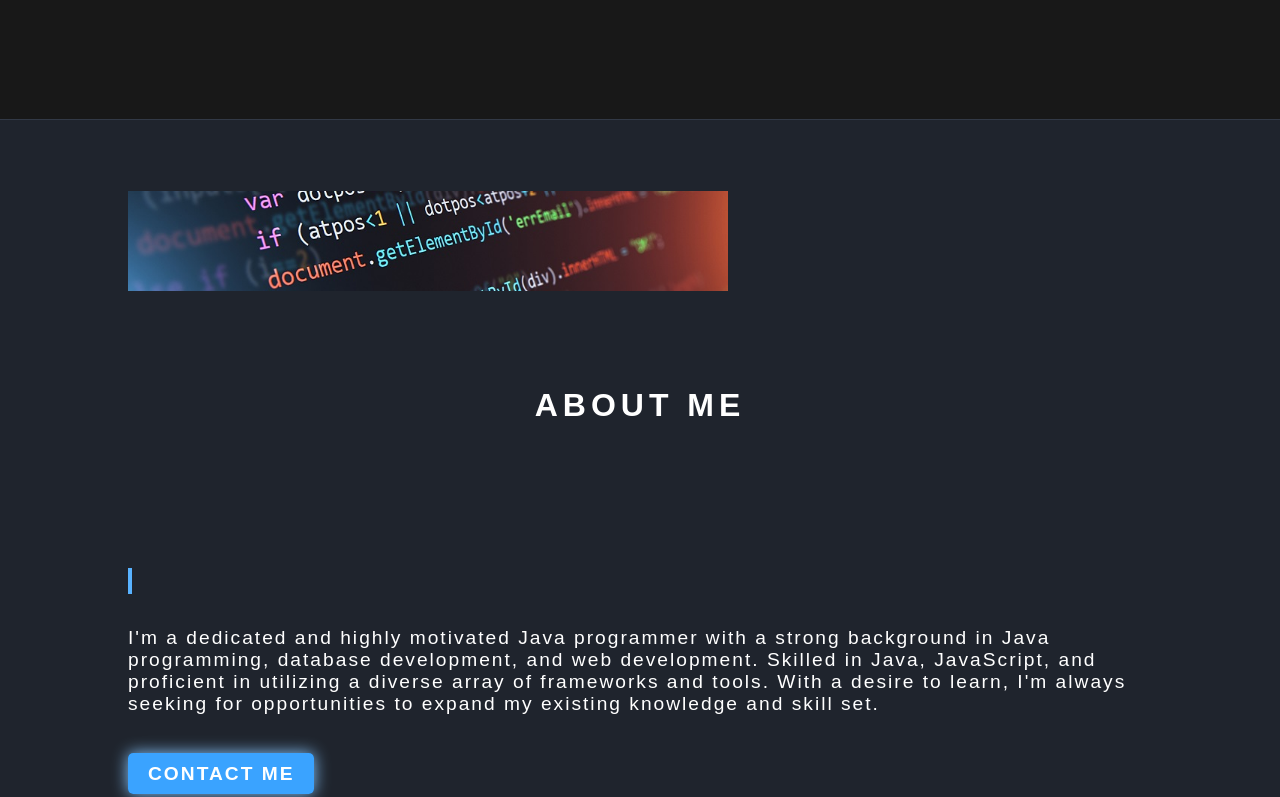
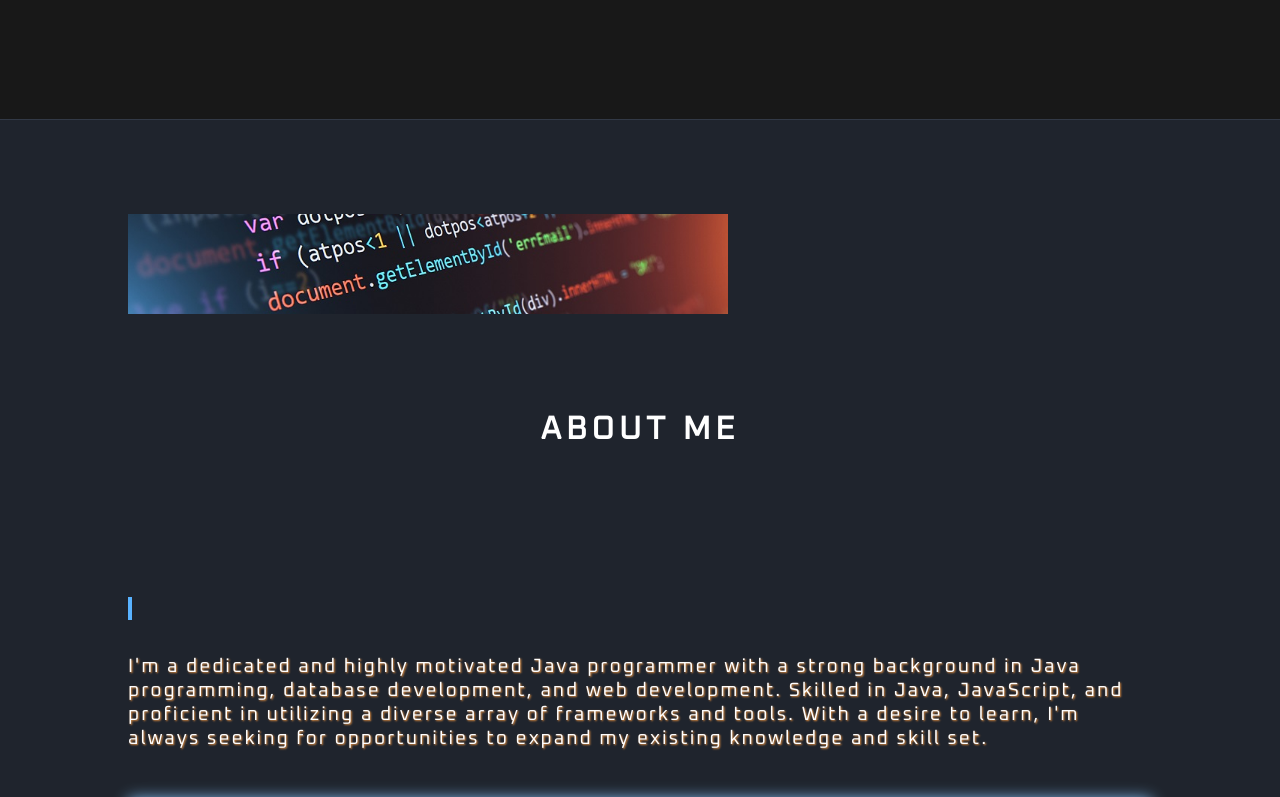
Before and after one commit to dzJP/jakobpietrzyk, a Vue app: page / in a window 1280 px wide. Shown: the part 680-1477 px from the top of the page. Built offline with nearby package versions, Linux system fonts and the light colour scheme.

Commit message:
added global font for Oxanium

```diff
--- a/src/assets/main.css
+++ b/src/assets/main.css
@@ -1,16 +1,17 @@
 :root {
     --dark-blue: #040B24;
     --darker-blue: #020613;
+
     --dark-green: #122912;
-
+    --green: #007c00;
     --light-gray: rgb(31, 36, 45);
     --lighter-gray: rgb(25, 29, 36);
     --lightest-gray: rgb(50, 57, 70);
 
     --gray-black: rgb(31, 31, 31);
     --dark-gray-black: rgb(24, 24, 24);
-    --darker-gray-black: rgb(12,12,12);
-    --darkest-gray-black: rgb(5,5,5);
+    --darker-gray-black: rgb(12, 12, 12);
+    --darkest-gray-black: rgb(5, 5, 5);
     --light-gray-black: rgb(40, 40, 40);
 
     --blue: #111C44;
@@ -20,6 +21,7 @@
     --blue-heaven-hover: rgb(137, 200, 255);
     --blue-sky: rgb(58, 163, 255);
     --blue-sky-hover: rgb(88, 177, 255);
+
 
     --red: #df3232;
     --orange: #E69141;
@@ -31,21 +33,32 @@
     --purple-variance: #9C8FEC;
 }
 
-#app, html, body {
-    font-family: 'Oxanium', sans-serif;
+#app,
+html,
+body {
     background-color: var(--dark-gray-black);
     margin: 0;
     padding: 0;
 }
 
-h2, h3 {
+h2,
+h3 {
     color: var(--white);
-    font-family: 'Oxanium', sans-serif;
     text-transform: uppercase;
     font-style: normal;
 }
 
-.home, .head-container, .header-container, .project-section-title, .projects {
+.home,
+.head-container,
+.head-portfolio-text,
+.about,
+.skills,
+.project-section-container,
+.navigation-buttons button,
+.overlay-text,
+.contact,
+.contact-container,
+a {
     color: var(--white);
     font-family: 'Oxanium', sans-serif;
 }
@@ -53,7 +66,6 @@ h2, h3 {
 .button {
     font-size: 1.2em;
     color: var(--white);
-    font-family: 'Oxanium', sans-serif;
     font-weight: 600;
     text-decoration: none;
     letter-spacing: 2px;
@@ -79,7 +91,6 @@ h2, h3 {
     border: none;
     outline: none;
     scroll-behavior: smooth;
-    font-family: 'Oxanium', sans-serif;
 }
 
 body {
@@ -90,6 +101,7 @@ section {
     display: block;
     unicode-bidi: isolate;
 }
+
 h2 {
     display: block;
     font-size: 1.5em;
@@ -100,3 +112,8 @@ h2 {
     font-weight: bold;
     unicode-bidi: isolate;
 }
+
+@font-face {
+    font-family: 'Oxanium';
+    src: url('./Oxanium-Regular.ttf') format('woff2');
+}
--- a/src/components/AboutMeComponent.vue
+++ b/src/components/AboutMeComponent.vue
@@ -95,16 +95,13 @@ export default {
     font-weight: 700;
     margin: 2rem 2% 9rem;
     animation: fadeInFromRight 2s ease forwards;
-    font-family: 'Oxanium', sans-serif;
 }
 
 .about-content h3 {
-    font-family: 'Oxanium', sans-serif;
     color: var(--white);
     font-size: 2rem;
     font-weight: 600;
     letter-spacing: 2px;
-    animation: fadeInFromTop 2s ease forwards;
 }
 
 .about-content p {
@@ -112,7 +109,6 @@ export default {
     letter-spacing: 2px;
     margin: 2rem 0 3rem;
     color: var(--white);
-    font-family: 'Oxanium', sans-serif;
     animation: fadeInFromBottom 2s ease forwards;
 }
 
@@ -124,7 +120,6 @@ export default {
 
 span {
     color: var(--white);
-    font-family: 'Oxanium', sans-serif;
     letter-spacing: 5px;
     font-size: 1em;
 }
--- /dev/null
+++ b/src/components/ContactComponent.vue
@@ -0,0 +1,73 @@
+<template>
+    <section class="contact" id="contact">
+        <h2 class="heading">
+            <span>Contact</span>
+        </h2>
+
+        <div class="contact-container">
+            <div class="contact-box">
+                <div class="contact-icon1">
+                    <a href="https://www.linkedin.com/in/jakob-pietrzyk-726949105">Linkedin</a>
+                    <p>Jakob_pietrzyk@outlook.com</p>
+                    <p>0763291108</p>
+                </div>
+            </div>
+        </div>
+    </section>
+</template>
+<style>
+.heading {
+    text-align: center;
+    font-size: 4rem;
+}
+
+.contact {
+    border-top: solid 1px var(--lightest-gray);
+}
+
+.contact-container {
+    display: flex;
+    flex-direction: row;
+    justify-content: center;
+    align-items: center;
+    flex-wrap: wrap;
+    gap: 2rem;
+
+}
+
+.contact-container .contact-box {
+    color: var(--white);
+    flex: 1 1 30rem;
+    background: var(--light-gray);
+    padding: 6rem 4rem 4rem;
+    border-radius: 1rem;
+    text-align: center;
+    border: .2rem solid var(--lightest-gray);
+    transition: .5s ease;
+}
+
+section {
+    min-height: 100vh;
+    padding: 2rem 10% 1rem;
+}
+
+.contact-box h3, p, a{
+    display: flex;
+    flex-direction: row;
+    justify-content: center;
+    font-size: 2em;
+    letter-spacing: 5px;
+    font-weight: 400;
+    text-shadow: 1px 1px 2px var(--orange);
+}
+
+.contact-box p {
+    margin: 50px;
+}
+
+.contact-box a:hover {
+    color: var(--orange);
+}
+
+
+</style>
--- a/src/components/ContactMeComponent.vue
+++ b/src/components/ContactMeComponent.vue
@@ -1,4 +1,4 @@
-<template>
+<!-- <template>
     <div id="contact" class="contact-container">
         <div class="contact-me-header">
             Contact me
@@ -53,7 +53,6 @@ export default {
 .contact-me-header {
     text-align: center;
     text-transform: uppercase;
-    font-family: 'Oxanium', sans-serif;
     letter-spacing: 5px;
     font-size: 40px;
     color: var(--white);
@@ -93,7 +92,6 @@ export default {
     border-radius: 10px;
     background-color: var(--lightest-gray);
     height: 40px;
-    font-family: 'Oxanium', sans-serif;
     color: var(--white);
 }
 
@@ -110,7 +108,6 @@ export default {
     border-radius: 4px;
     cursor: pointer;
     transition: background-color 0.5s ease;
-    font-family: 'Oxanium', sans-serif;
     text-transform: uppercase;
     letter-spacing: 2px;
     box-shadow: 0 0 1rem var(--light-blue-hover);
@@ -119,4 +116,4 @@ export default {
 .btn:hover {
     background-color: var(--light-blue-hover);
 }
-</style>
+</style> -->
--- a/src/components/HeaderComponent.vue
+++ b/src/components/HeaderComponent.vue
@@ -112,7 +112,6 @@ export default {
 .cursor {
     border-right: 4px solid var(--blue-heaven);
     font-size: 1.2em;
-    font-family: 'Oxanium', sans-serif;
 }
 
 .blink {
--- a/src/components/ProjectsComponent.vue
+++ b/src/components/ProjectsComponent.vue
@@ -190,7 +190,6 @@ export default {
     color: var(--white);
     background-color: var(--orange);
     font-size: 26px;
-    font-family: 'Oxanium', sans-serif;
     text-align: center;
     border: none;
     border-radius: 5px;
--- a/src/views/LandingPage.vue
+++ b/src/views/LandingPage.vue
@@ -6,8 +6,7 @@
 		<AboutMeComponent />
 		<MySkillsComponent />
 		<ProjectsComponent />
-		<ContactMeComponent />
-
+		<ContactComponent />
 </template>
 
 <script>
@@ -16,7 +15,7 @@ import HeaderComponent from '@/components/HeaderComponent.vue';
 import AboutMeComponent from '@/components/AboutMeComponent.vue';
 import MySkillsComponent from '@/components/MySkillsComponent.vue';
 import ProjectsComponent from '@/components/ProjectsComponent.vue';
-import ContactMeComponent from '@/components/ContactMeComponent.vue';
+import ContactComponent from '@/components/ContactComponent.vue';
 
 export default {
 	components: {
@@ -25,7 +24,7 @@ export default {
 		AboutMeComponent,
 		MySkillsComponent,
 		ProjectsComponent,
-		ContactMeComponent,
+		ContactComponent,
 	},
 	mounted() {
         const fragment = window.location.hash;
```
Also changed, not shown: src/assets/Oxanium-Regular.ttf (added).
